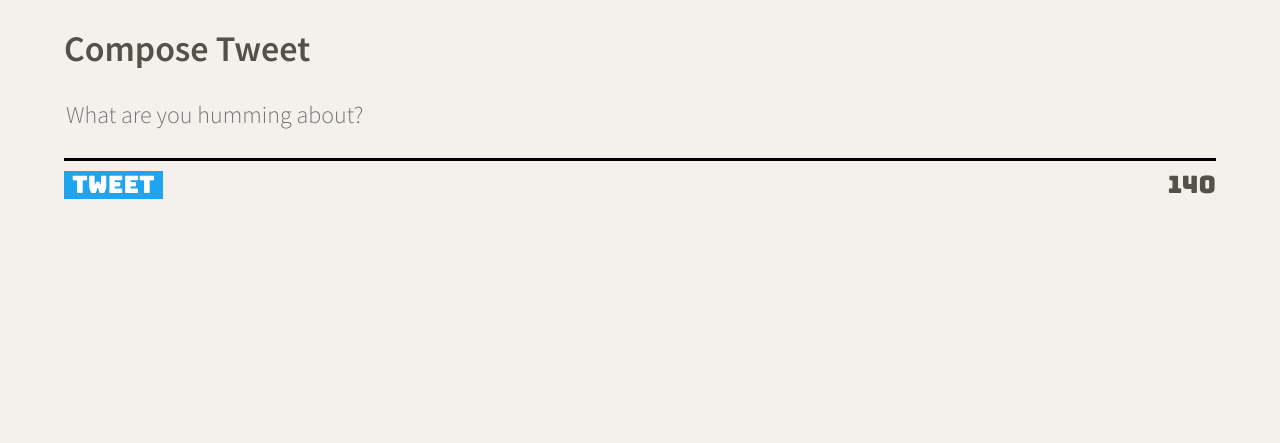
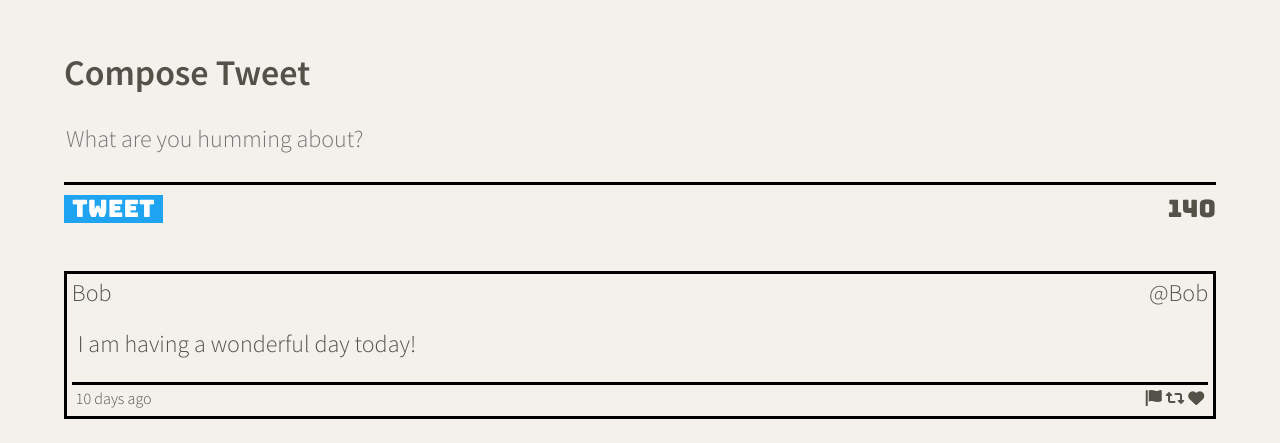
Before and after one commit to bduong94/tweeter, a website: page public/index.html in a window 1280 px wide. Shown: the part 402-845 px from the top of the page. Before the commit the page ends 800 px from the top, so only its background shows below. Drawn offline with nearby package versions, Linux system fonts and the light colour scheme.

Commit message:
Style posted tweets

```diff
--- a/public/index.html
+++ b/public/index.html
@@ -44,12 +44,12 @@
         <i class="fas fa-angle-double-down"></i>
       </span>
     </nav>
-    <header>
-      <div class="profile">
+    <header class="profile">
+      <div>
           <img src="/images/profile-hex.png">
       </div>
       <br>
-      <div class="name">
+      <div>
           <h2>Brian Duong</h2>
       </div>
     </header>
@@ -57,7 +57,6 @@
     <main class="container">
       <section class="new-tweet">
         <h2>Compose Tweet</h2>
-
         <form action="/tweets" method="POST">
           <label for="tweet-text"></label>
           <textarea name="text" id="tweet-text" placeholder="What are you humming about?"></textarea>
@@ -67,6 +66,23 @@
           </div>
         </form>
       </section>
+      <section class="posted-tweet">
+        <header>
+          <span>Bob</span>
+          <span>@Bob</span>
+        </header>
+        <div>
+          <span>I am having a wonderful day today!</span>
+        </div>
+        <footer>
+          <span>10 days ago</span>
+          <span>
+            <i class="fas fa-flag"></i>
+            <i class="fas fa-retweet"></i>
+            <i class="fas fa-heart"></i>
+          </span>
+        </footer>
+      </section>
     </main>
 
     <script src="./scripts/composer-char-counter.js"></script>
--- a/public/styles/header.css
+++ b/public/styles/header.css
@@ -1,4 +1,4 @@
-header{
+.profile {
     display: flex;
     flex-direction: column;
     height: 400px;
@@ -9,7 +9,7 @@ header{
     align-items: center;
 }
 
-.name{
+.profile div{
     font-size: 1em;
     position: static;
 }
--- a/public/styles/layout.css
+++ b/public/styles/layout.css
@@ -28,5 +28,6 @@ body {
 main{
   display: flex;
   margin: 0 auto;
+  flex-wrap: wrap;
   width: 90vw;
  }
--- a/public/styles/new-tweet.css
+++ b/public/styles/new-tweet.css
@@ -2,10 +2,10 @@ section{
     display: flex;
     flex-direction: column;
     width: 90vw;
-    margin: 0 auto;
+    margin: 1em auto;
 }
 
-section textarea{
+.new-tweet textarea{
     display: flex;
     width: 90vw;
     background-color: transparent;
@@ -28,3 +28,26 @@ section textarea{
     text-transform: uppercase;
     border: none;
 }
+
+.posted-tweet{
+    display:flex;
+    border: medium solid black;
+    padding: 0.2em;
+}
+
+.posted-tweet header{
+    display: flex;
+    justify-content: space-between;
+}
+
+.posted-tweet div{
+    border-bottom: medium solid black;
+    padding: 1em 0.25em;
+}
+
+.posted-tweet footer{
+    display: flex;
+    font-size: medium;
+    justify-content: space-between;
+    padding: 0.25em;
+}
--- a/server/data-files/initial-tweets.json
+++ b/server/data-files/initial-tweets.json
@@ -8,7 +8,7 @@
     "content": {
       "text": "If I have seen further it is by standing on the shoulders of giants"
     },
-    "created_at": 1639194668422
+    "created_at": 1639354855748
   },
   {
     "user": {
@@ -19,6 +19,6 @@
     "content": {
       "text": "Je pense , donc je suis"
     },
-    "created_at": 1639281068422
+    "created_at": 1639441255748
   }
 ]
```
